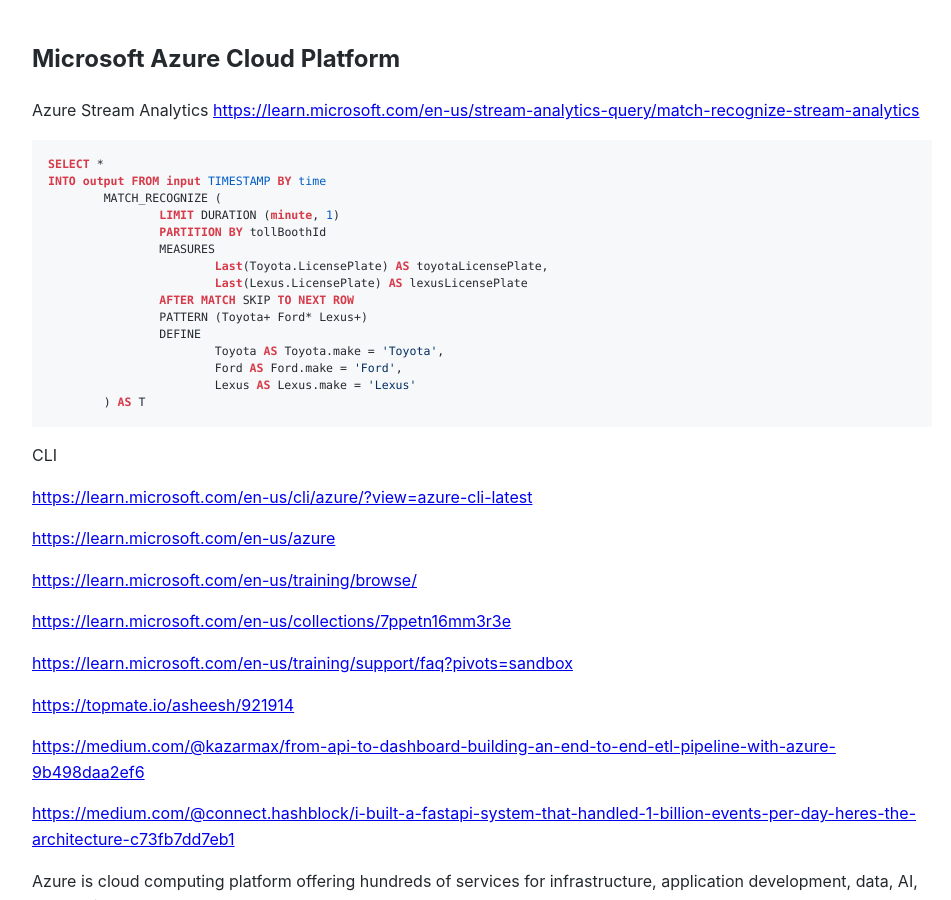
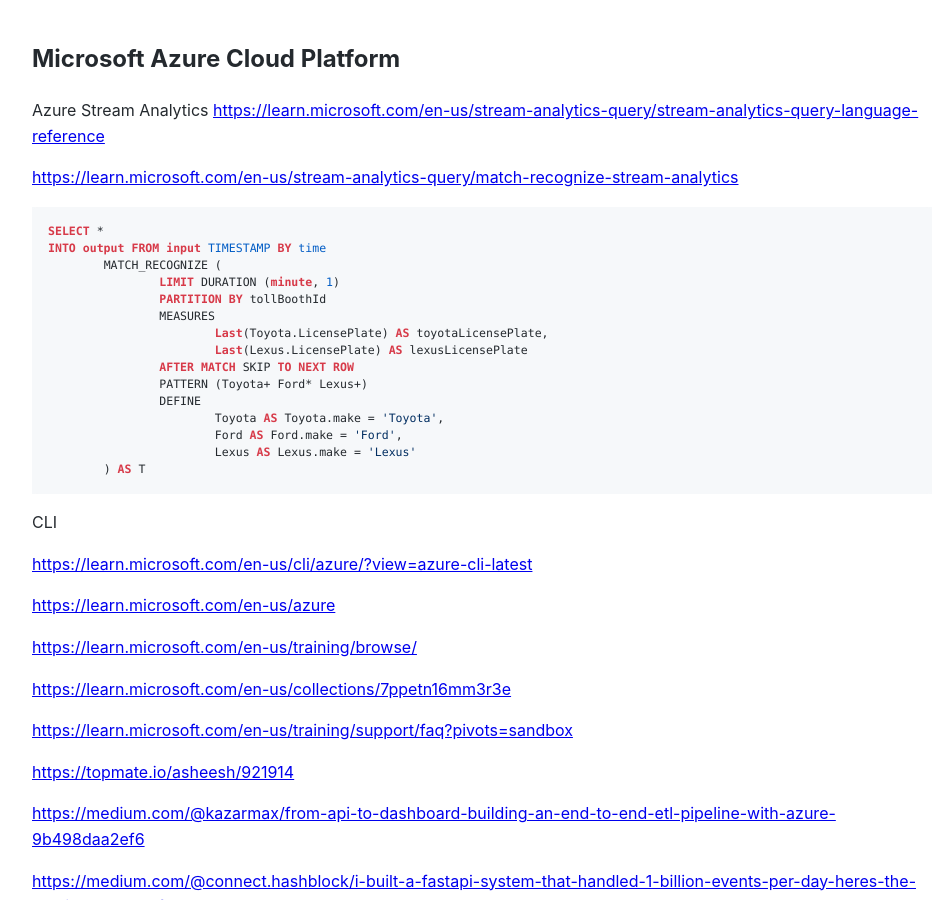
Before and after one commit to Michael-Lubinsky/michael-lubinsky.github.com, a Jekyll site: the page built from azure/azure.md, in a window 1280 px wide and 900 px high. Shown: the whole window, without its empty margins (158-1109 px from the left). Built offline with Jekyll 4.4.1, drawn with Linux system fonts in a browser that asks for light colours; our own code applies the rules of GitHub Pages for plain Markdown files; some of the changed lines change nothing that is shown.

Commit message:
Update azure.md

````diff
--- a/azure/azure.md
+++ b/azure/azure.md
@@ -1,6 +1,8 @@
 ## Microsoft Azure Cloud Platform
 
 Azure Stream Analytics
+<https://learn.microsoft.com/en-us/stream-analytics-query/stream-analytics-query-language-reference>
+
 <https://learn.microsoft.com/en-us/stream-analytics-query/match-recognize-stream-analytics>
 ```sql
 SELECT *
````
